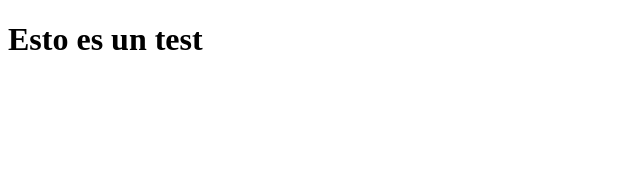
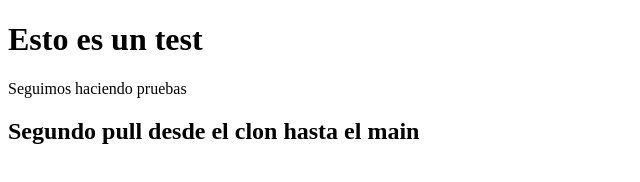
Before and after one commit to Danieljm11/test, a plain HTML site: page index.html in a window 1280 px wide. Shown: the whole page, without its empty margins (0-640 px from the left). Drawn offline with Linux system fonts and the light colour scheme.

Commit message:
Update index
Prueba #2

```diff
--- a/index.html
+++ b/index.html
@@ -7,5 +7,7 @@
 </head>
 <body>
     <h1>Esto es un test</h1>
+    <p>Seguimos haciendo pruebas</p>
+    <h2>Segundo pull desde el clon hasta el main</h2>
 </body>
 </html>
```
